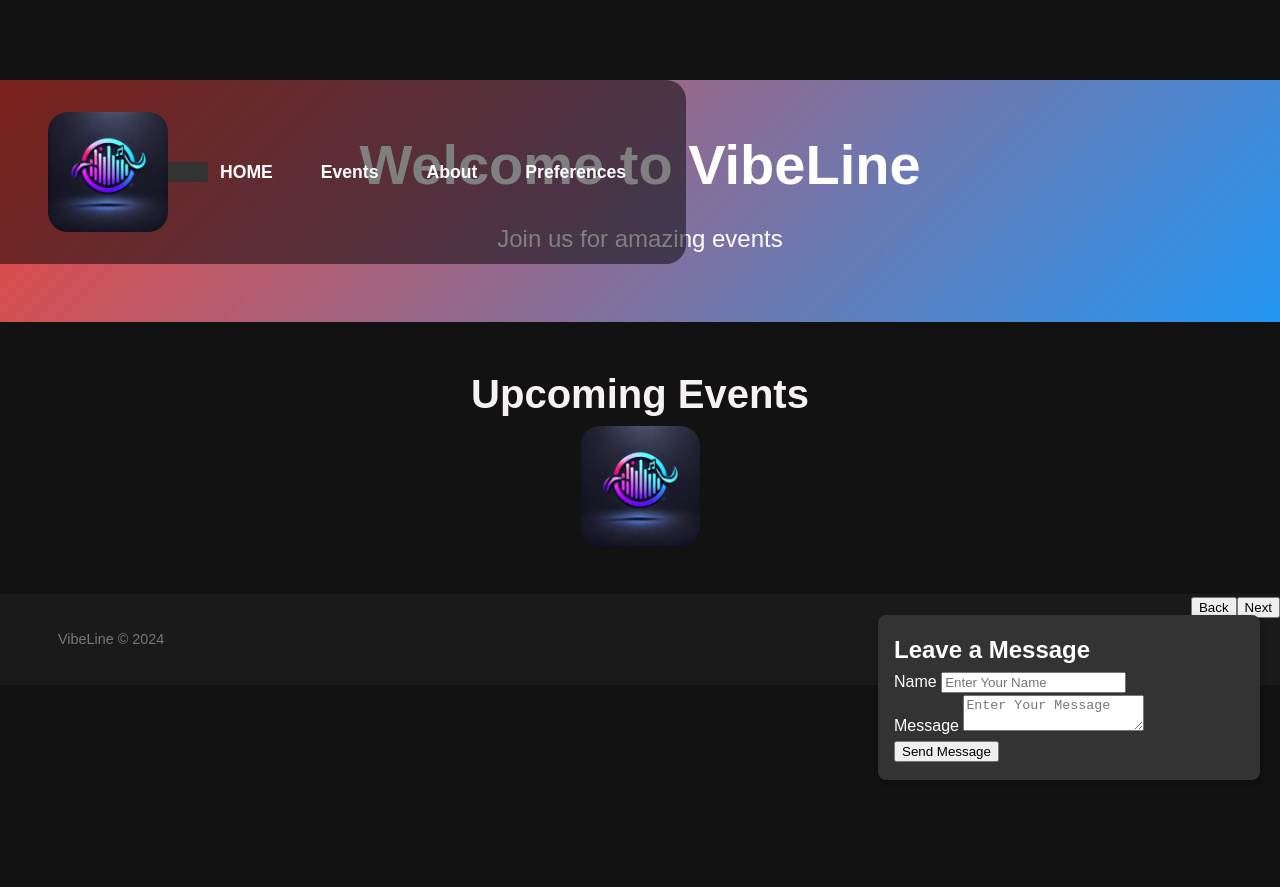
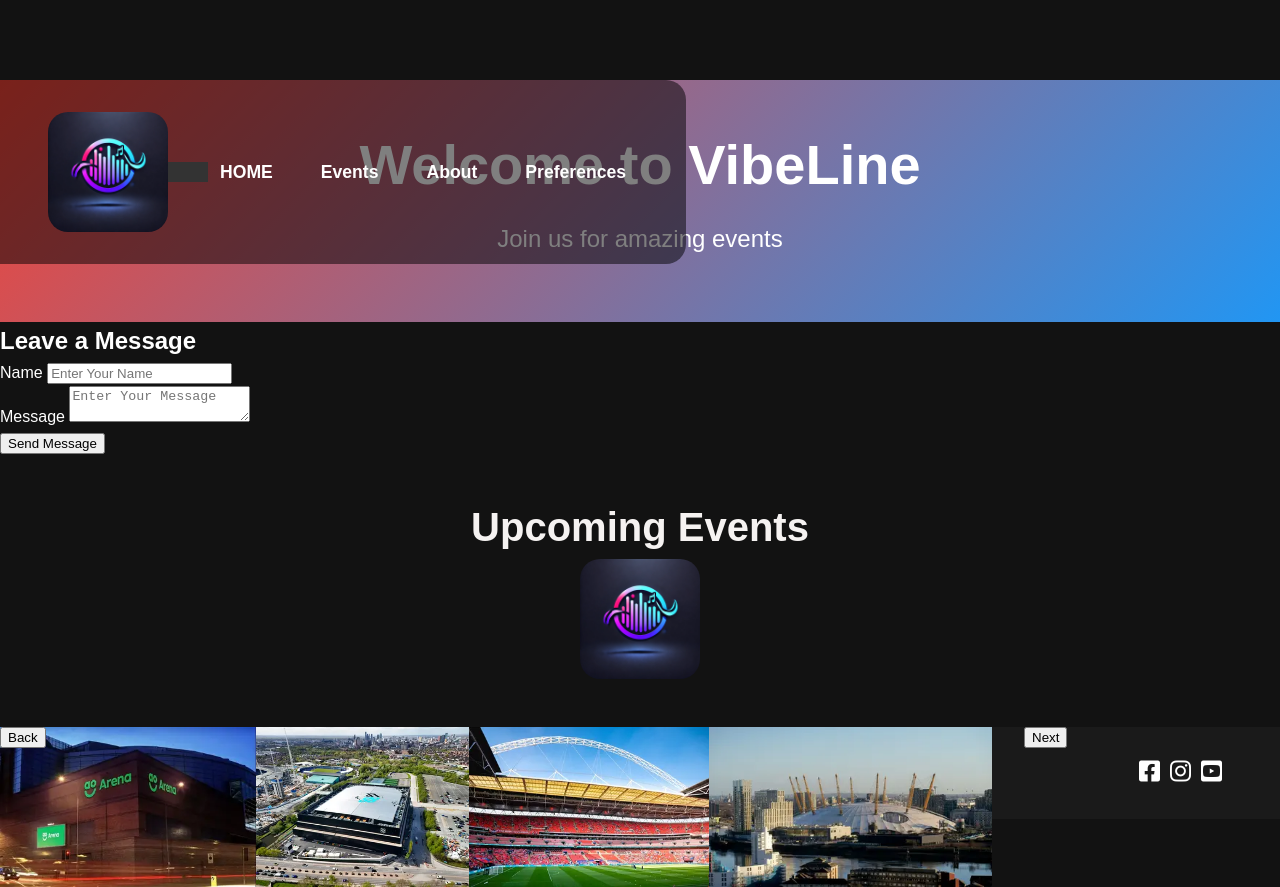
Before and after one commit to taylor1807/week-05-project, a website built with Vite: page client/index.html in a window 1280 px wide. Before the commit the page ends 800 px from the top, so only its background shows below. Built offline with nearby package versions, Linux system fonts and the light colour scheme; files whose address does not match are found by name.

Commit message:
gallery imgs appears on page

```diff
--- a/client/app.js
+++ b/client/app.js
@@ -30,7 +30,7 @@ let galleryLocations = [
 
 //!function for gallerylocations images:
 let currentIndex = 0;
-const thumbnailBar = document.getElementById("thumbnailBar")
+const thumbnailCont = document.getElementById("thumbnailCont")
 
 function addThumbnails() {
   galleryLocations.forEach( (image) => {
@@ -41,8 +41,12 @@ function addThumbnails() {
     imageElement.addEventListener('click', function() {
       console.log(`Clicked on ${image.alt}`)
     });
+    thumbnailCont.appendChild(imageElement);
   }
 )}
+
+addThumbnails()
+
 //!functions for next and back buttons for gallerylocations images:
 const back = document.getElementById("back");
 const next = document.getElementById("next");
--- a/client/index.html
+++ b/client/index.html
@@ -81,8 +81,7 @@
         <img src="./Assets/Vibelibne-Logo.webp" alt="Logo Image" class="logo" />
       </section>
       <!-- Gallery locations Section -->
-      <section class="galleryLocations">
-        <div id="thumbnailBar"></div>
+      <div id="thumbnailCont"></div>
       <div id="backButton">
         <button id="back" aria-label="press to view previous image">
           Back
@@ -91,7 +90,6 @@
       <div id="nextButton">
         <button id="next" aria-label="press to view next image">Next</button>
       </div>
-      </section>
     </main>
     <footer>
       <div class="footer_container">
--- a/client/style.css
+++ b/client/style.css
@@ -140,11 +140,21 @@ nav {
 }
 
 /* gallery locations */
-.galleryLocations {
+#thumbnailCont {
   display: flex;
   position: absolute;
   height: 20vh;
   width: 100%;
+}
+
+#backButton {
+  display: flex;
+  position: absolute;
+}
+#nextButton {
+  display: flex;
+  position: absolute;
+  left: 80%;
 }
 
 .galleryLocations #thumbnailBar {
@@ -155,7 +165,7 @@ nav {
 
 /*messageboard*/
 
-#messageBoardContainer {
+/* #messageBoardContainer {
   position: fixed;
   bottom: 100px;
   right: 10px;
@@ -170,7 +180,7 @@ nav {
   overflow-y: auto;
   z-index: 1000;
   font-family: "Poppins", sans-serif;
-}
+} */
 
 #messageBoardContainer h3 {
   margin: 0 0 1rem 0;
```
Lines whose indentation alone changed are shown as unchanged.
